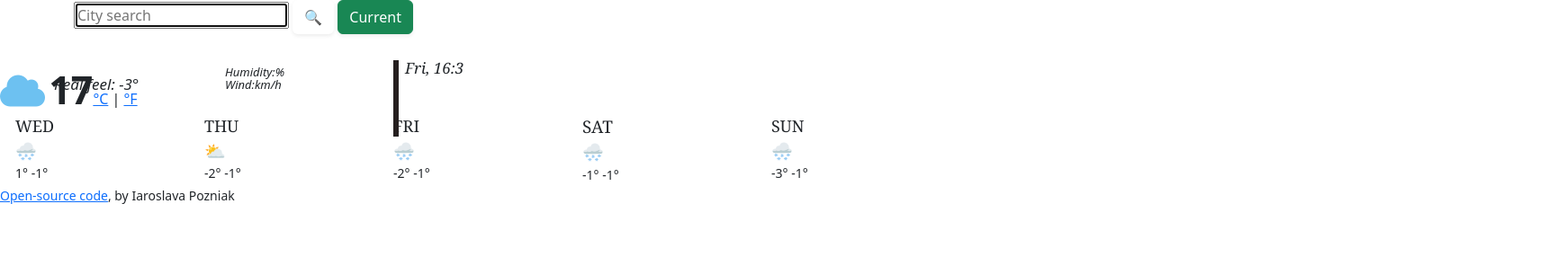
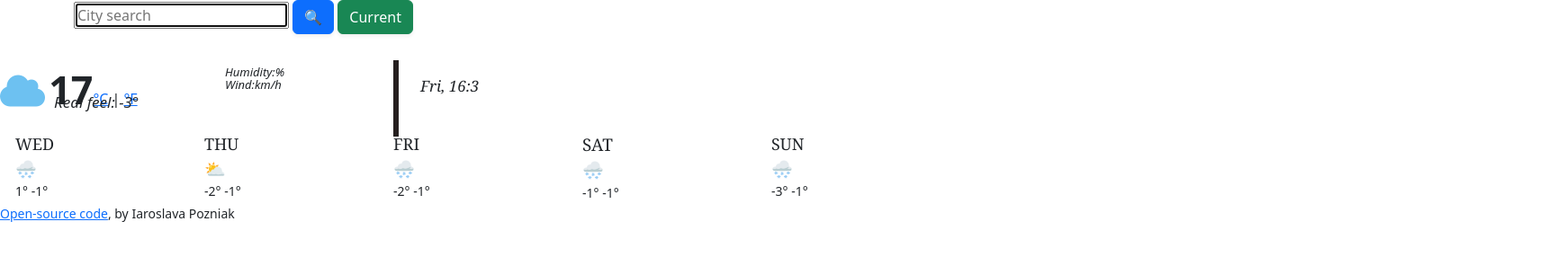
Before and after one commit to ladyyasita/my-weather-project, a website built with Parcel: page index.html in a window 1280 px wide. Shown: the whole page at 90% size, 1730 px wide, since content can reach past the window. Built offline with nearby package versions, Linux system fonts and the light colour scheme; no server answers.

Commit message:
Update index.html

```diff
--- a/index.html
+++ b/index.html
@@ -30,7 +30,7 @@
           placeholder="City search"
           autocomplete="off"
         />
-        <input type="submit" value="🔍" class="btn btn-third shadow-sm" />
+        <input type="submit" value="🔍" class="btn btn-primary shadow-sm" />
         <button class="btn btn-success shadow-sm" id="current-location-button">
           Current
         </button>
@@ -50,10 +50,14 @@
 
         <div class="vl"></div>
       </div>
-      <div class="weather-topic">
-        <div class="city" id="city"></div>
-        <div class="datetime" id="datetime">Friday 15:12</div>
-        <div class="forecast" id="forecast"></div>
+      <div class="row">
+        <div class="col-12">
+          <div class="weather-topic">
+            <div class="city" id="city"></div>
+            <div class="datetime" id="datetime"></div>
+            <div class="forecast" id="forecast"></div>
+          </div>
+        </div>
       </div>
     </div>
     <div class="realfeel">Real feel:<span id="realfeel"> -3</span>°</div>
```
